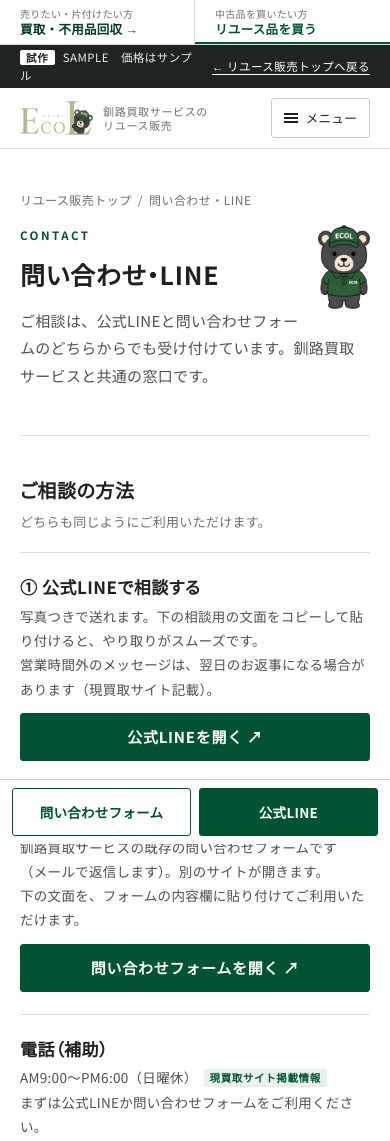
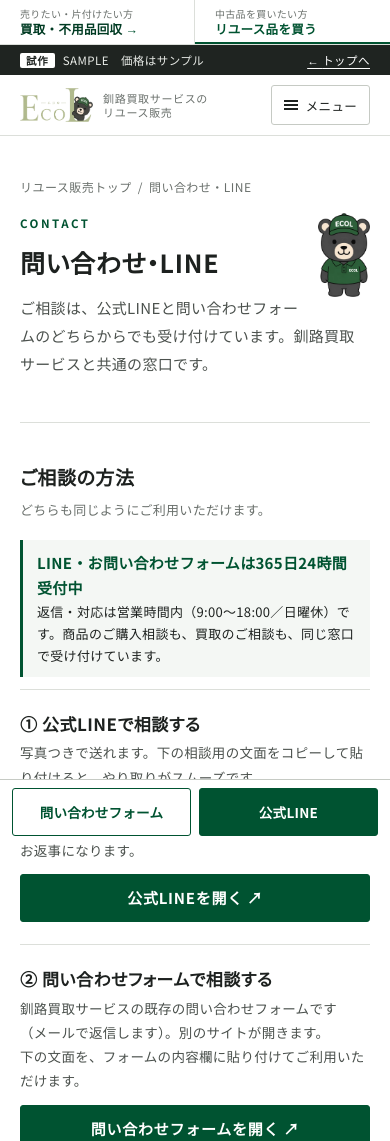
Before and after one commit to shi-96/ecol-reuse-site, a plain HTML site: page contact/index.html in a window 390 px wide. Shown: the top 1141 px of the page. Drawn offline with Linux system fonts and the light colour scheme.

Commit message:
Add 365-day 24h reception notice (replies in business hours), fix mobile SAMPLE band wrap
Co-Authored-By: Claude Sonnet 5.5 <noreply@anthropic.com>

```diff
--- a/assets/base.css
+++ b/assets/base.css
@@ -52,7 +52,9 @@ code { font: 12px/1.6 ui-monospace, Menlo, monospace; background: var(--sand); p
 .sample-band a { color: #fff; white-space: nowrap; }
 .sample-band .sb-msg { min-width: 0; }
 .sample-band .s { display: none; }
-@media (max-width: 600px) { .sample-band .l { display: none; } .sample-band .s { display: inline; } }
+.sample-band .sb-msg, .sample-band .sb-msg .s { white-space: nowrap; }
+.sample-band .bk-s { display: none; }
+@media (max-width: 600px) { .sample-band .l { display: none; } .sample-band .s { display: inline; } .sample-band .bk-l { display: none; } .sample-band .bk-s { display: inline; } }
 
 /* ---------- ヘッダー ---------- */
 .site-head { background: #fff; border-bottom: 1px solid var(--line); position: relative; z-index: 30; }
@@ -379,3 +381,7 @@ body.lock { overflow: hidden; }
 }
 .page-kuma { float: right; height: 132px; width: auto; margin: 0 0 12px 24px; }
 @media (max-width: 599px) { .page-kuma { height: 84px; margin-left: 12px; } }
+
+/* 24時間受付の注記 */
+.accept-note { margin: 0 0 12px; padding: 10px 14px; border-left: 3px solid var(--green); background: #f4f7f4; font-size: 13px; line-height: 1.7; }
+.accept-note b { display: block; font-size: 15px; color: var(--green); }
--- a/assets/layout.js
+++ b/assets/layout.js
@@ -20,7 +20,7 @@
   L.bandHTML = function () {
     return '<div class="sample-band" role="note"><div class="wrap">' +
       '<span class="sb-msg"><b>試作</b>SAMPLE<span class="l">　商品・価格はすべてサンプルです（確認用・非公開）</span><span class="s">　価格はサンプル</span></span>' +
-      (sameAsTop() ? '' : '<a href="' + E.topHref() + '">← ' + E.topName() + 'へ戻る</a>') + '</div></div>';
+      (sameAsTop() ? '' : '<a href="' + E.topHref() + '">← <span class="bk-l">' + E.topName() + 'へ戻る</span><span class="bk-s">トップへ</span></a>') + '</div></div>';
   };
   L.logoHTML = function (cls, lazy) {
     return '<picture><source srcset="' + u('img/brand/ecol-logo.webp') + '" type="image/webp"><img class="' + cls + '" src="' + u('img/brand/ecol-logo.png') + '" width="430" height="200" alt="ECOL（エコル）"' + (lazy ? ' loading="lazy"' : '') + '></picture>';
--- a/b/style.css
+++ b/b/style.css
@@ -392,3 +392,8 @@ a:hover .ph img{transform:scale(1.035)}
   html{scroll-behavior:auto}
   *,*::before,*::after{transition:none!important;animation:none!important}
 }
+
+/* 24時間受付の注記 */
+.accept-note{margin:0;font-size:13px;line-height:1.8;color:rgba(255,255,255,.86)}
+.accept-note b{display:block;font-size:17px;font-weight:700;color:#fff;letter-spacing:.02em}
+@media (max-width:640px){.accept-note b{font-size:15.5px}}
--- a/contact/index.html
+++ b/contact/index.html
@@ -24,10 +24,11 @@
 
     <section class="sec">
       <div class="sec-h"><h2>ご相談の方法</h2><p>どちらも同じようにご利用いただけます。</p></div>
+      <p class="accept-note"><b>LINE・お問い合わせフォームは365日24時間受付中</b>返信・対応は営業時間内（9:00〜18:00／日曜休）です。商品のご購入相談も、買取のご相談も、同じ窓口で受け付けています。</p>
       <div class="route">
         <div>
           <div><h3>① 公式LINEで相談する</h3>
-            <p>写真つきで送れます。下の相談用の文面をコピーして貼り付けると、やり取りがスムーズです。<br>営業時間外のメッセージは、翌日のお返事になる場合があります（現買取サイト記載）。</p></div>
+            <p>写真つきで送れます。下の相談用の文面をコピーして貼り付けると、やり取りがスムーズです。<br>受付は24時間ですが、返信は営業時間内（9:00〜18:00／日曜休）です。時間外のメッセージは翌営業日以降のお返事になります。</p></div>
           <div><a class="btn btn-block" href="https://lin.ee/YkisLc0" target="_blank" rel="noopener">公式LINEを開く ↗</a></div>
         </div>
         <div>
@@ -37,7 +38,7 @@
         </div>
         <div>
           <div><h3>電話（補助）</h3>
-            <p>AM9:00〜PM6:00（日曜休）<span class="tag tag-fact">現買取サイト掲載情報</span><br>まずは公式LINEか問い合わせフォームをご利用ください。</p></div>
+            <p>AM9:00〜PM6:00（日曜休）の営業時間内のみ<span class="tag tag-fact">現買取サイト掲載情報</span><br>まずは公式LINEか問い合わせフォームをご利用ください。</p></div>
           <div><a class="tel-big" href="tel:07020335427">070-2033-5427</a></div>
         </div>
       </div>
```
Also changed, not shown: b/index.html (+3 -2 lines), store/index.html (+1 -1 lines).
